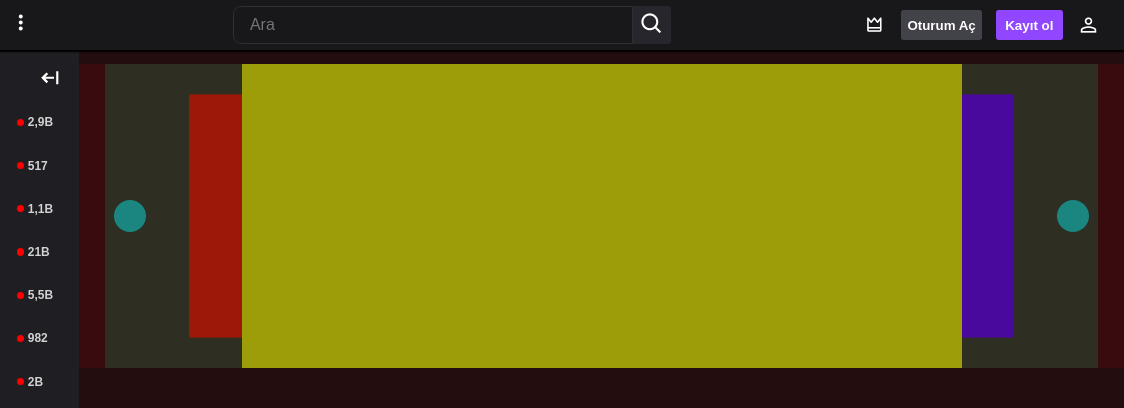
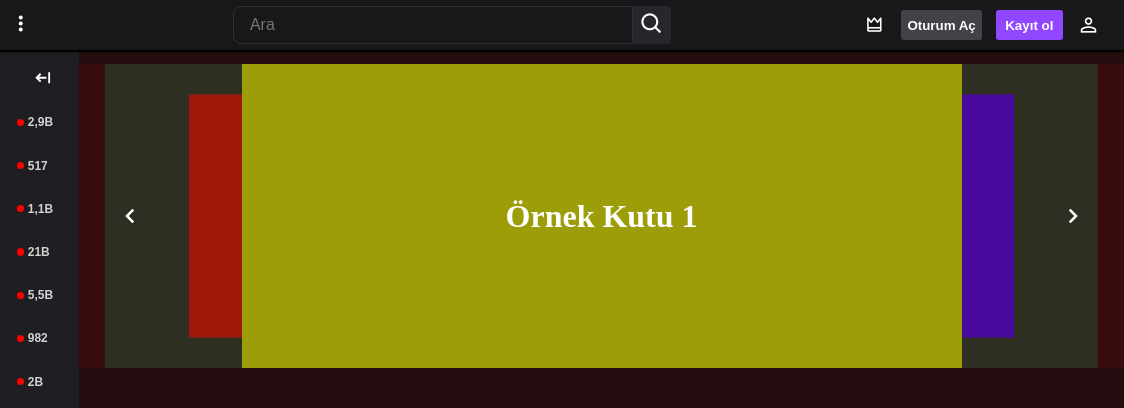
Before and after one commit to emirakbas/twitch, a plain HTML site: page index.html in a window 1280 px wide. Shown: the top 408 px of the page, 156-1280 px from the left. Drawn offline with nearby package versions, Linux system fonts and the light colour scheme.

Commit message:
Carousel Slide update.

```diff
--- a/index.html
+++ b/index.html
@@ -331,20 +331,20 @@
             <div class="containerMainFirst">
                 <div class="carouselSlider">
                     <div class="carouselLeftButtonContainer">
-
+                        <svg width="20" height="20" viewBox="0 0 20 20" focusable="false" aria-hidden="true" role="presentation"><path d="M13.5 14.5 9 10l4.5-4.5L12 4l-6 6 6 6 1.5-1.5z"></path></svg>
                     </div>
                     <div class="carouselRightButtonContainer">
-
+                        <svg width="20" height="20" viewBox="0 0 20 20" focusable="false" aria-hidden="true" role="presentation"><path d="M6.5 5.5 11 10l-4.5 4.5L8 16l6-6-6-6-1.5 1.5z"></path></svg>
                     </div>
                     <div class="carouselFirstContainer">
-
+                        <h1>Örnek Kutu 1</h1>
                     </div>
                     <div class="carouselSecondContainer">
-
+                        <h1>Örnek Kutu 2</h1>
                     </div>
 
                     <div class="carouselThirdContainer">
-
+                        <h1>Örnek Kutu 3</h1>
                     </div>
                 </div>
             </div>
--- a/script.js
+++ b/script.js
@@ -0,0 +1,3 @@
+function carouselSlider() {
+    let carouselButton = document.getElementsByClassName("")
+}
--- a/style.css
+++ b/style.css
@@ -198,6 +198,7 @@ main {
     color: white;
     font-size: 1.5em;
     border-radius: 0.2em;
+    padding-top: 0.1em;
 }
 
 .headerLeftButtonContainer button:hover {
@@ -361,15 +362,18 @@ main {
     display: flex;
     justify-content: center;
     align-items: center;
-    width: 2.8em;
-    height: 2.8em;
+    width: 3em;
+    height: 3em;
+    padding: 0.5em;
+    padding-left: 0.2em;
     font-size: 0.6em;
     background-color: transparent;
     border: none;
-    border-radius: 0.2em;
+    border-radius: 0.4em;
     cursor: pointer;
     fill: white;
-    margin-left: 7em;
+    margin-left: 6em;
+    scale: 1.2;
 }
 
 .arrow-button:hover {
@@ -667,6 +671,7 @@ main {
     width: 95%;
     height: 100%;
     background-color: rgb(46, 46, 35);
+    color: white;
     overflow: hidden;
     z-index: 29;
 }
@@ -720,7 +725,6 @@ main {
     justify-content: center;
     height: 2em;
     width: 2em;
-    background-color: #1b8580;
     border-radius: 50%;
     margin-right: 95%;
     cursor: pointer;
@@ -734,13 +738,29 @@ main {
     justify-content: center;
     height: 2em;
     width: 2em;
-    background-color: #1b8580;
     border-radius: 50%;
     margin-left: 95%;
     cursor: pointer;
     z-index: 30;
 }
 
+.containerMainFirst svg {
+    display: flex;
+    align-items: center;
+    justify-content: center;
+    fill: white;
+    border-radius: 0.2em;
+    scale: 1.2;
+}
+
+.containerMainFirst svg:hover {
+    background-color: #1f1f23;
+}
+
+.containerMainFirst svg:active {
+    background-color: #0e0e10;
+}
+
 @media screen and (max-width: 768px) {
 
 }
```
